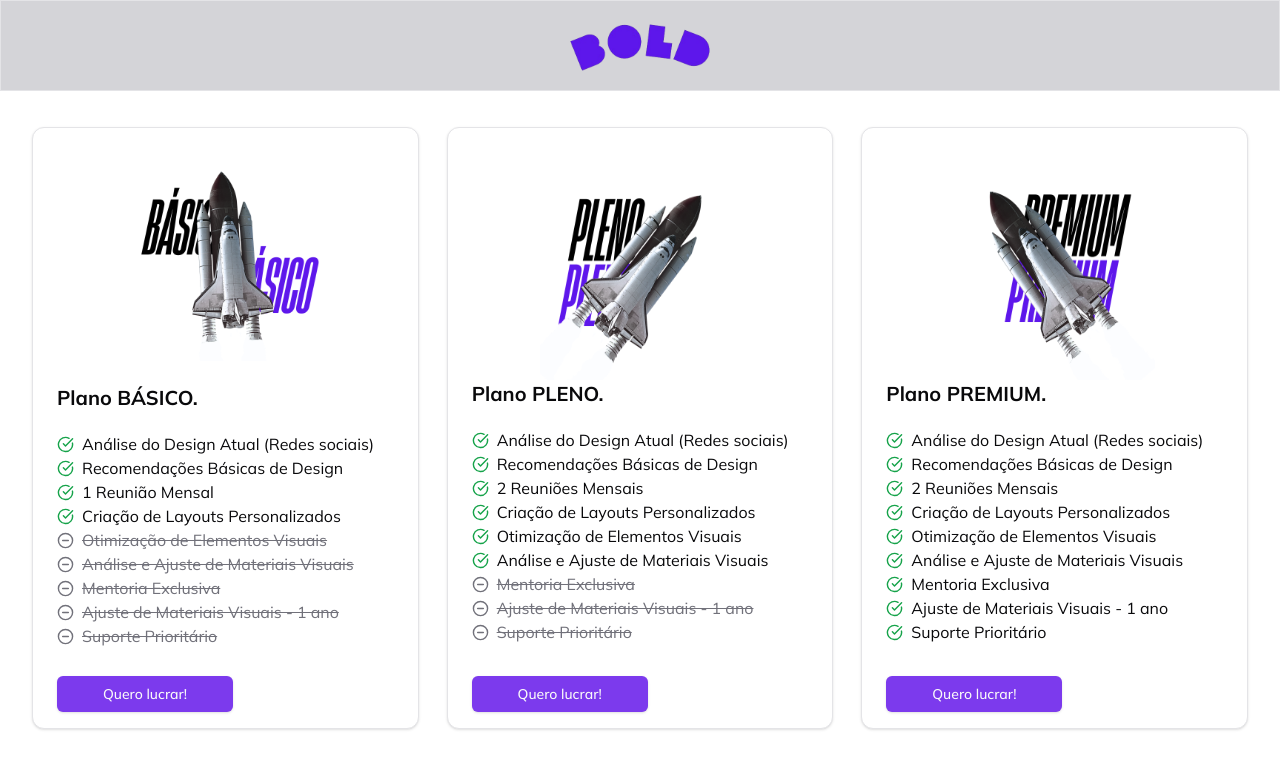
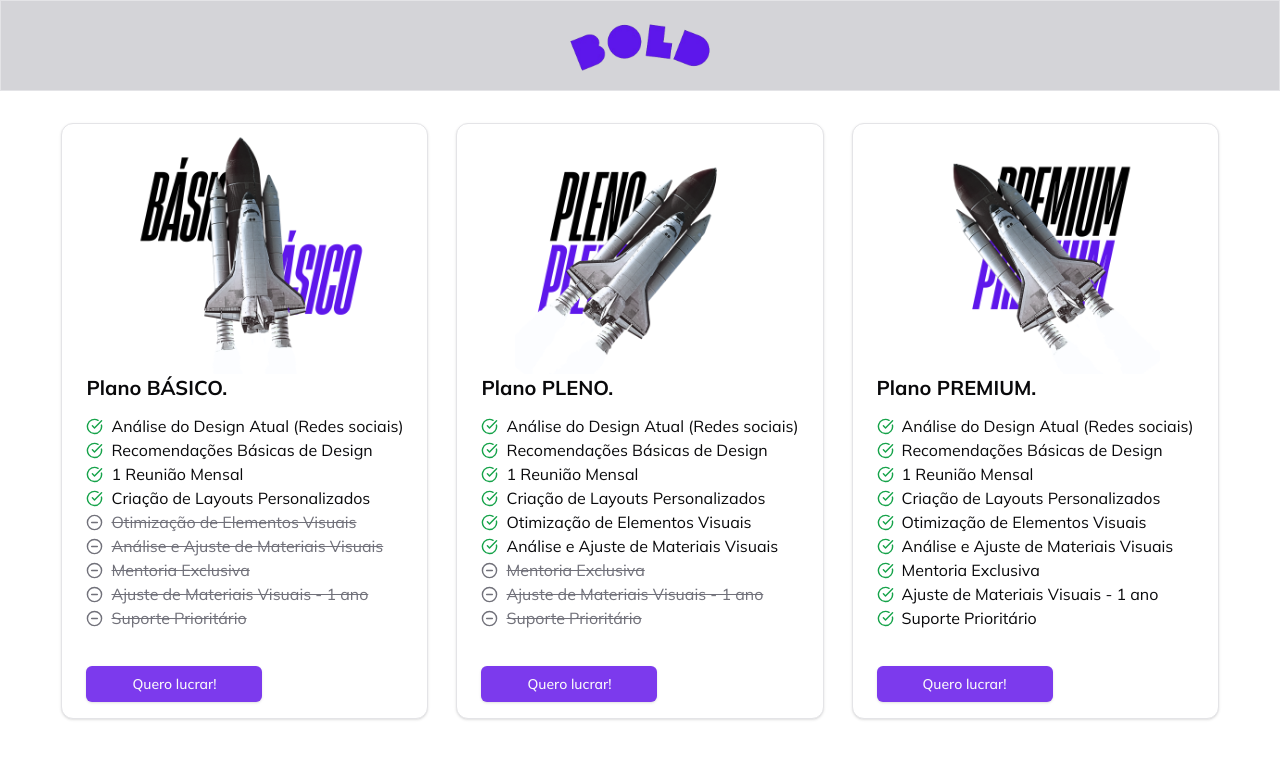
Before and after one commit to barretodev1/bold_saas, a Next.js app: page /pages/design in a window 1280 px wide. Shown: the top 768 px of the page. Built offline with nearby package versions, Linux system fonts and the light colour scheme.

Commit message:
fix: resolve a all bugs

```diff
--- a/app/layout.tsx
+++ b/app/layout.tsx
@@ -1,28 +1,34 @@
-import type { Metadata } from "next";
 import { Mulish } from "next/font/google";
 import "./globals.css";
+import Logo from "./favicon.ico"
+import Head from "next/head";
 
 const melish = Mulish({
   subsets: ['latin-ext']
-})
+});
 
-export const metadata: Metadata = {
-  title: "Create Next App",
-  description: "Generated by create next app",
+export const metadata = {
+  title: "Bold Company - Agência de Marketing",
+  description: "Agência de Marketing"
 };
 
 export default function RootLayout({
   children,
-}: Readonly<{
+}: {
   children: React.ReactNode;
-}>) {
+}) {
   return (
-    <html lang="en">
-      <body
-        className={`${melish.className} antialiased`}
-      >
+    <>
+    <Head>
+      <link rel="icon " href="/favicon.ico" type="image/x-icon"/>
+      <title>{metadata.title}</title>
+      <meta name="description" content={metadata.description} />
+    </Head>
+    <html lang="pt-br">
+      <body className={`${melish.className} antialiased`}>
         {children}
       </body>
     </html>
+    </>
   );
 }
--- a/app/page.tsx
+++ b/app/page.tsx
@@ -13,6 +13,7 @@ import "aos/dist/aos.css";
 import { Card, CardContent } from "./_components/ui/card";
 import CookieBanner from "./_components/cookies";
 import { useEffect } from "react";
+
 
 export default function Home() {
   useEffect(() => {
--- a/app/pages/design/page.tsx
+++ b/app/pages/design/page.tsx
@@ -17,66 +17,83 @@ const DesignPage = () => {
         </div>
       </header>
 
-      <div className="p-8 mt-1" id="lucrar">
+      <div className="p-8 flex justify-center items-center" id="lucrar">
         <div className="flex justify-center items-center grid grid-cols-1 gap-7 md:grid-cols-3 flex justify-center items-center">
-          <Card className="relative h-full md:h-full">
-            <CardContent>
-              <div className="mt-7 h-56 flex items-center justify-center">
+          <Card className="relative h-full">
+            <CardContent className="">
+              <div className="flex top-0 justify-center">
                 <Image
-                  className="mt-[-15px]"
                   src="/designbasico.png"
-                  alt="Plano Basico"
-                  height={20}
-                  width={200}
+                  alt="Design Básico"
+                  width={250}
+                  height={150}
                 />
               </div>
 
-              <div className="flex flex-col mt-1">
-                <h1 className="truncate text-xl mb-5 font-bold">
+              <div className="flex flex-col">
+                <h1 className="text-xl mb-3 font-bold truncate">
                   Plano BÁSICO.
                 </h1>
 
-                <div>
-                  <p className="flex flex-row gap-2   items-center ">
+                <div className="">
+                  <p className="flex flex-row gap-2 items-center overflow-hidden text-ellipsis whitespace-nowrap">
                     <CircleCheckBigIcon className="text-green-600" size={17} />
+                    <span className="flex-1 overflow-hidden text-ellipsis whitespace-nowrap">
                       Análise do Design Atual (Redes sociais)
+                    </span>
                   </p>
-                  <p className="flex flex-row gap-2   items-center ">
+                  <p className="flex flex-row gap-2 items-center overflow-hidden text-ellipsis whitespace-nowrap">
                     <CircleCheckBigIcon className="text-green-600" size={17} />
+                    <span className="flex-1 overflow-hidden text-ellipsis whitespace-nowrap">
                       Recomendações Básicas de Design
+                    </span>
                   </p>
-                  <p className="flex flex-row gap-2   items-center ">
+                  <p className="flex flex-row gap-2 items-center overflow-hidden text-ellipsis whitespace-nowrap">
                     <CircleCheckBigIcon className="text-green-600" size={17} />
+                    <span className="flex-1 overflow-hidden text-ellipsis whitespace-nowrap">
                       1 Reunião Mensal
+                    </span>
                   </p>
-                  <p className="flex flex-row gap-2   items-center ">
+                  <p className="flex flex-row gap-2 items-center overflow-hidden text-ellipsis whitespace-nowrap">
                     <CircleCheckBigIcon className="text-green-600" size={17} />
+                    <span className="flex-1 overflow-hidden text-ellipsis whitespace-nowrap">
                       Criação de Layouts Personalizados
+                    </span>
                   </p>
                   <p className="flex flex-row gap-2 items-center   text-decoration: line-through text-zinc-500">
                   <CircleMinusIcon className="text-zinc-500" size={17} />
+                    <span className="flex-1 overflow-hidden text-ellipsis whitespace-nowrap">
                       Otimização de Elementos Visuais
+                    </span>
                   </p>
                   <p className="flex flex-row gap-2 items-center   text-decoration: line-through text-zinc-500">
                   <CircleMinusIcon className="text-zinc-500" size={17} />
+                    <span className="flex-1 overflow-hidden text-ellipsis whitespace-nowrap">
                       Análise e Ajuste de Materiais Visuais
+                    </span>
                   </p>
                   <p className="flex flex-row gap-2 items-center   text-decoration: line-through text-zinc-500">
                   <CircleMinusIcon className="text-zinc-500" size={17} />
+                    <span className="flex-1 overflow-hidden text-ellipsis whitespace-nowrap">
                       Mentoria Exclusiva
+                    </span>
                   </p>
                   <p className="flex flex-row gap-2 items-center   text-decoration: line-through text-zinc-500">
                   <CircleMinusIcon className="text-zinc-500" size={17} />
+                    <span className="flex-1 overflow-hidden text-ellipsis whitespace-nowrap">
                       Ajuste de Materiais Visuais - 1 ano
+                    </span>
                   </p>
                   <p className="flex flex-row gap-2 items-center   text-decoration: line-through text-zinc-500">
                     <CircleMinusIcon className="text-zinc-500" size={17} />
+                    <span className="flex-1 overflow-hidden text-ellipsis whitespace-nowrap">
                       Suporte Prioritário
+                    </span>
                   </p>
                 </div>
               </div>
 
-              <div className="flex mt-14">
+              <div className="flex mt-16">
                 <a href="https://form.jotform.com/243258553976672">
                   <Button className="flex w-44 mt-6 bottom-0 mb-4 absolute bg-violet-600">
                     Quero lucrar!
@@ -86,64 +103,81 @@ const DesignPage = () => {
             </CardContent>
           </Card>
 
-          <Card className="relative h-full md:h-full">
+          <Card className="relative h-full">
             <CardContent className="">
-            <div className="mt-7 h-56 flex items-center justify-center">
+              <div className="flex top-0 justify-center">
                 <Image
                   src="/designpleno.png"
-                  alt="Plano Pleno"
-                  className="h-56"
-                  width={200}
-                  height={20}
+                  alt="Design Pleno"
+                  width={250}
+                  height={150}
                 />
               </div>
 
               <div className="flex flex-col">
-                <h1 className="text-xl mb-5 font-bold truncate">
+                <h1 className="text-xl mb-3 font-bold truncate">
                   Plano PLENO.
                 </h1>
 
-                <div>
-                  <p className="flex flex-row gap-2   items-center ">
+                <div className="">
+                  <p className="flex flex-row gap-2 items-center overflow-hidden text-ellipsis whitespace-nowrap">
                     <CircleCheckBigIcon className="text-green-600" size={17} />
+                    <span className="flex-1 overflow-hidden text-ellipsis whitespace-nowrap">
                       Análise do Design Atual (Redes sociais)
+                    </span>
                   </p>
-                  <p className="flex flex-row gap-2   items-center ">
+                  <p className="flex flex-row gap-2 items-center overflow-hidden text-ellipsis whitespace-nowrap">
                     <CircleCheckBigIcon className="text-green-600" size={17} />
+                    <span className="flex-1 overflow-hidden text-ellipsis whitespace-nowrap">
                       Recomendações Básicas de Design
+                    </span>
                   </p>
-                  <p className="flex flex-row gap-2   items-center ">
+                  <p className="flex flex-row gap-2 items-center overflow-hidden text-ellipsis whitespace-nowrap">
                     <CircleCheckBigIcon className="text-green-600" size={17} />
-                    2 Reuniões Mensais
+                    <span className="flex-1 overflow-hidden text-ellipsis whitespace-nowrap">
+                      1 Reunião Mensal
+                    </span>
                   </p>
-                  <p className="flex flex-row gap-2   items-center ">
+                  <p className="flex flex-row gap-2 items-center overflow-hidden text-ellipsis whitespace-nowrap">
                     <CircleCheckBigIcon className="text-green-600" size={17} />
+                    <span className="flex-1 overflow-hidden text-ellipsis whitespace-nowrap">
                       Criação de Layouts Personalizados
+                    </span>
                   </p>
-                  <p className="flex flex-row gap-2   items-center ">
+                  <p className="flex flex-row gap-2 items-center overflow-hidden text-ellipsis whitespace-nowrap">
                     <CircleCheckBigIcon className="text-green-600" size={17} />
+                    <span className="flex-1 overflow-hidden text-ellipsis whitespace-nowrap">
                       Otimização de Elementos Visuais
+                    </span>
                   </p>
-                  <p className="flex flex-row gap-2   items-center ">
+                  <p className="flex flex-row gap-2 items-center overflow-hidden text-ellipsis whitespace-nowrap">
                     <CircleCheckBigIcon className="text-green-600" size={17} />
+                    <span className="flex-1 overflow-hidden text-ellipsis whitespace-nowrap">
                       Análise e Ajuste de Materiais Visuais
+                    </span>
                   </p>
                   <p className="flex flex-row gap-2 items-center   text-decoration: line-through text-zinc-500">
                   <CircleMinusIcon className="text-zinc-500" size={17} />
+                    <span className="flex-1 overflow-hidden text-ellipsis whitespace-nowrap">
                       Mentoria Exclusiva
+                    </span>
                   </p>
                   <p className="flex flex-row gap-2 items-center   text-decoration: line-through text-zinc-500">
                   <CircleMinusIcon className="text-zinc-500" size={17} />
+                    <span className="flex-1 overflow-hidden text-ellipsis whitespace-nowrap">
                       Ajuste de Materiais Visuais - 1 ano
+                    </span>
                   </p>
                   <p className="flex flex-row gap-2 items-center   text-decoration: line-through text-zinc-500">
                     <CircleMinusIcon className="text-zinc-500" size={17} />
+                    <span className="flex-1 overflow-hidden text-ellipsis whitespace-nowrap">
                       Suporte Prioritário
+                    </span>
                   </p>
                 </div>
               </div>
 
-              <div className="flex mt-14">
+              <div className="flex mt-16">
                 <a href="https://form.jotform.com/243258553976672">
                   <Button className="flex w-44 mt-6 bottom-0 mb-4 absolute bg-violet-600">
                     Quero lucrar!
@@ -153,64 +187,81 @@ const DesignPage = () => {
             </CardContent>
           </Card>
 
-          <Card className="relative h-full md:h-full">
+          <Card className="relative h-full">
             <CardContent className="">
-            <div className="mt-7 h-56 flex items-center justify-center">
+              <div className="flex top-0 justify-center">
                 <Image
                   src="/designpremium.png"
-                  alt="Plano premium"
-                  className="h-56"
-                  width={200}
-                  height={20}
+                  alt="Design Premium"
+                  width={250}
+                  height={150}
                 />
               </div>
 
               <div className="flex flex-col">
-                <h1 className="text-xl mb-5 font-bold truncate">
+                <h1 className="text-xl mb-3 font-bold truncate">
                   Plano PREMIUM.
                 </h1>
 
-                <div>
-                  <p className="flex flex-row gap-2   items-center ">
+                <div className="">
+                  <p className="flex flex-row gap-2 items-center overflow-hidden text-ellipsis whitespace-nowrap">
                     <CircleCheckBigIcon className="text-green-600" size={17} />
+                    <span className="flex-1 overflow-hidden text-ellipsis whitespace-nowrap">
                       Análise do Design Atual (Redes sociais)
+                    </span>
                   </p>
-                  <p className="flex flex-row gap-2   items-center ">
+                  <p className="flex flex-row gap-2 items-center overflow-hidden text-ellipsis whitespace-nowrap">
                     <CircleCheckBigIcon className="text-green-600" size={17} />
+                    <span className="flex-1 overflow-hidden text-ellipsis whitespace-nowrap">
                       Recomendações Básicas de Design
+                    </span>
                   </p>
-                  <p className="flex flex-row gap-2   items-center ">
+                  <p className="flex flex-row gap-2 items-center overflow-hidden text-ellipsis whitespace-nowrap">
                     <CircleCheckBigIcon className="text-green-600" size={17} />
-                    2 Reuniões Mensais
+                    <span className="flex-1 overflow-hidden text-ellipsis whitespace-nowrap">
+                      1 Reunião Mensal
+                    </span>
                   </p>
-                  <p className="flex flex-row gap-2   items-center ">
+                  <p className="flex flex-row gap-2 items-center overflow-hidden text-ellipsis whitespace-nowrap">
                     <CircleCheckBigIcon className="text-green-600" size={17} />
+                    <span className="flex-1 overflow-hidden text-ellipsis whitespace-nowrap">
                       Criação de Layouts Personalizados
+                    </span>
                   </p>
-                  <p className="flex flex-row gap-2   items-center ">
+                  <p className="flex flex-row gap-2 items-center overflow-hidden text-ellipsis whitespace-nowrap">
                     <CircleCheckBigIcon className="text-green-600" size={17} />
+                    <span className="flex-1 overflow-hidden text-ellipsis whitespace-nowrap">
                       Otimização de Elementos Visuais
+                    </span>
                   </p>
-                  <p className="flex flex-row gap-2   items-center ">
+                  <p className="flex flex-row gap-2 items-center overflow-hidden text-ellipsis whitespace-nowrap">
                     <CircleCheckBigIcon className="text-green-600" size={17} />
+                    <span className="flex-1 overflow-hidden text-ellipsis whitespace-nowrap">
                       Análise e Ajuste de Materiais Visuais
+                    </span>
                   </p>
-                  <p className="flex flex-row gap-2   items-center ">
+                  <p className="flex flex-row gap-2 items-center overflow-hidden text-ellipsis whitespace-nowrap">
                     <CircleCheckBigIcon className="text-green-600" size={17} />
+                    <span className="flex-1 overflow-hidden text-ellipsis whitespace-nowrap">
                       Mentoria Exclusiva
+                    </span>
                   </p>
-                  <p className="flex flex-row gap-2   items-center ">
+                  <p className="flex flex-row gap-2 items-center overflow-hidden text-ellipsis whitespace-nowrap">
                     <CircleCheckBigIcon className="text-green-600" size={17} />
+                    <span className="flex-1 overflow-hidden text-ellipsis whitespace-nowrap">
                       Ajuste de Materiais Visuais - 1 ano
+                    </span>
                   </p>
-                  <p className="flex flex-row gap-2   items-center ">
+                  <p className="flex flex-row gap-2 items-center overflow-hidden text-ellipsis whitespace-nowrap">
                     <CircleCheckBigIcon className="text-green-600" size={17} />
+                    <span className="flex-1 overflow-hidden text-ellipsis whitespace-nowrap">
                       Suporte Prioritário
+                    </span>
                   </p>
                 </div>
               </div>
 
-              <div className="flex mt-14">
+              <div className="flex mt-16">
                 <a href="https://form.jotform.com/243258553976672">
                   <Button className="flex w-44 mt-6 bottom-0 mb-4 absolute bg-violet-600">
                     Quero lucrar!
@@ -219,7 +270,6 @@ const DesignPage = () => {
               </div>
             </CardContent>
           </Card>
-
         </div>
       </div>
     </>
```
Also changed, not shown: app/_components/card-service-item.tsx (+27 -46 lines), app/pages/campanha/page.tsx (+11 -11 lines), app/pages/copywriting/page.tsx (+5 -6 lines), app/pages/marketing/page.tsx (+4 -5 lines), app/pages/social&media/page.tsx (+10 -10 lines), app/pages/website/page.tsx (+13 -13 lines), 2 other files (tests, documents, lock files or other folders). Lines whose indentation alone changed are shown as unchanged.
